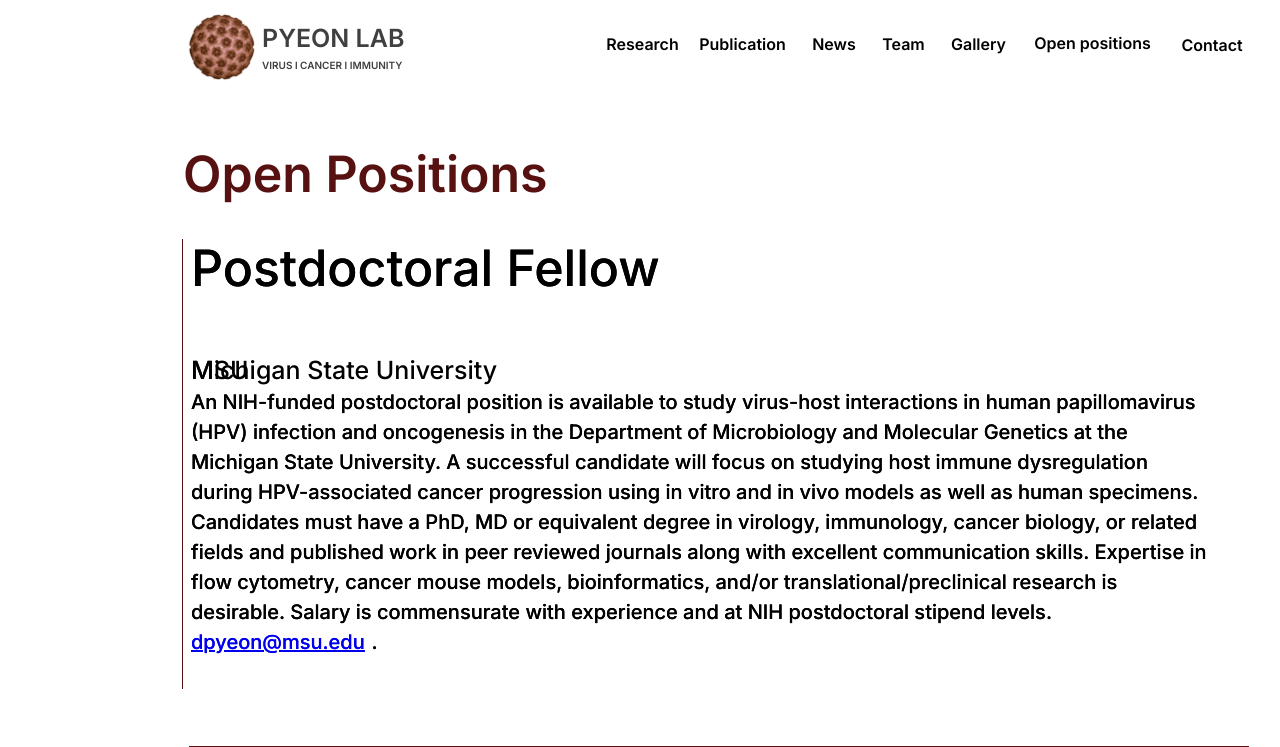
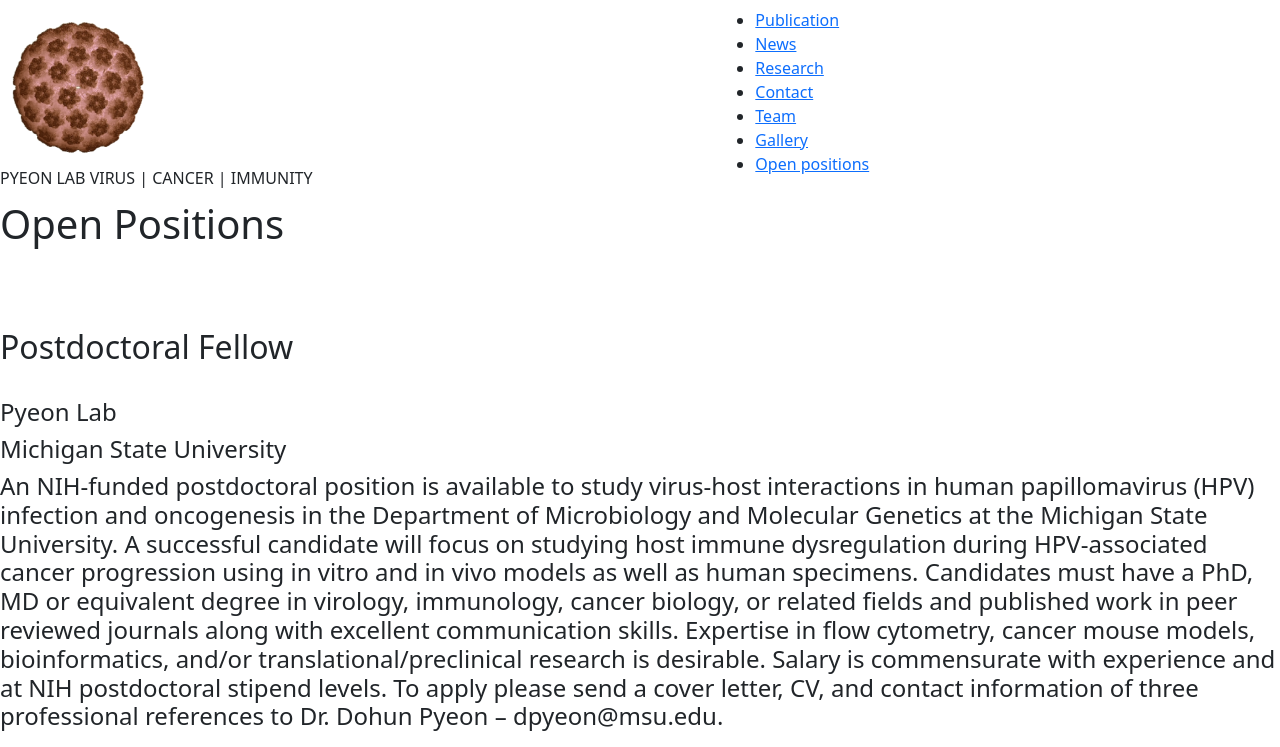
Before and after one commit to 10kw09/templates, a Django app: page / in a window 1280 px wide; the page is wider, and only the part inside the window is pictured. Shown: the top 747 px of that part. Run offline with Django 5.2, Linux system fonts and the light colour scheme; data comes from the database, SQL or seed files in the repository; both versions use the stored data as it was after the commit; some libraries are stand-ins or nearby versions.

Commit message:
2024/04/30

```diff
--- a/static/css/style.css
+++ b/static/css/style.css
@@ -30,16 +30,16 @@
 .open-position .line {
   position: absolute;
   width: 1px;
-  height: 450px;
-  top: 239px;
+  height: 500px;
+  top: 212px;
   left: 182px;
   object-fit: cover;
 }
 
 .open-position .text-wrapper-2 {
-  position: absolute;
+  position: relative;
   width: 478px;
-  top: 238px;
+  top: 200px;
   left: 191px;
   font-family: "Inter", Helvetica;
   font-weight: 500;
@@ -51,17 +51,18 @@
 }
 
 .open-position .pyeon-lab-michigan {
-  position: absolute;
+  position: relative;
   width: 1020px;
-  top: 355px;
+  top: 200px;
   left: 191px;
   font-family: "Inter", Helvetica;
   font-weight: 500;
   color: #000000;
-  font-size: 25px;
+  font-size: 20px;
   letter-spacing: 0;
   line-height: normal;
 }
+[포지션 부분 변경]
 
 .open-position .span {
   font-family: "Inter", Helvetica;
@@ -72,7 +73,7 @@
 }
 
 .open-position .text-wrapper-3 {
-  font-size: 20px;
+  font-size: 16px;
   margin-bottom: 20px;
 }
 
--- a/templates/open_positions.html
+++ b/templates/open_positions.html
@@ -1,103 +1,91 @@
-<!DOCTYPE html>
-{% load static %}
-
-{% block css %}
-<link rel="stylesheet" type="text/css" href="{% static 'css/chatbot.css' %}">
-{% endblock %}
-
-{% block script %}
-{% endblock %}
-<html>
+<!doctype html>
+<html lang="en">
   <head>
-    <meta charset="utf-8" />
-    <link rel="stylesheet" href="{% static 'css/globals.css' %}" />
-    <link rel="stylesheet" href="{% static 'css/styleguide.css' %}" />
-    <link rel="stylesheet" href="{% static 'css/style.css' %}" />
+    <meta charset="utf-8">
+    <meta name="viewport" content="width=device-width, initial-scale=1">
+    <title>Bootstrap demo</title>
+    <link href="https://cdn.jsdelivr.net/npm/bootstrap@5.3.3/dist/css/bootstrap.min.css" rel="stylesheet" integrity="sha384-QWTKZyjpPEjISv5WaRU9OFeRpok6YctnYmDr5pNlyT2bRjXh0JMhjY6hW+ALEwIH" crossorigin="anonymous">
+    <link rel="stylesheet" href="open_positions.css" />
   </head>
   <body>
-    <div class="open-position">
-      <div class="div">
-        <div class="text-wrapper">Open Positions</div>
-        <img class="line" src="{% static 'img/line-13.svg' %}" />
-        {% for position in open_positions %}
-        <div class="text-wrapper-2">{{ position.position }}</div>
-        <p class="pyeon-lab-michigan">
-          <span class="span">{{ position.location }}<br /></span>
-          <span class="text-wrapper-3">{{ position.description }}</span>
-          <a href="mailto:dpyeon@msu.edu" target="_blank" rel="noopener noreferrer"
-            ><span class="text-wrapper-4">dpyeon@msu.edu</span></a
-          >
-          <span class="text-wrapper-3">.</span>
-        </p>
-        {% endfor %}
-        <div class="overlap">
-          <div class="component">
-            <div class="publication"><div class="text-wrapper-5">Publication</div></div>
-            <div class="news"><div class="text-wrapper-5">News</div></div>
-            <div class="research"><div class="text-wrapper-5">Research</div></div>
-            <div class="contact"><div class="text-wrapper-5">Contact</div></div>
-            <div class="team"><div class="text-wrapper-5">Team</div></div>
-            <div class="gallery"><div class="text-wrapper-5">Gallery</div></div>
-            <div class="div-wrapper"><div class="text-wrapper-5">Open positions</div></div>
-          </div>
-          <div class="group">
-            <img class="pyeon-lab-logo" src="{% static 'img/pyeon-lab-logo-3-1-1-2.png' %}" />
-            <div class="overlap-group">
-              <div class="text-wrapper-6">PYEON LAB</div>
-              <p class="p">VIRUS l CANCER l IMMUNITY</p>
+    <div class="header">
+      <nav class="navbar">
+          <div class="brand">
+              <img src="../../img/pyeon-lab-logo-3-1-1-2.png" class="logo">
+              <div class="brand-info">
+                  <span class="title">PYEON LAB</span>
+                  <span class="subtitle">VIRUS | CANCER | IMMUNITY</span>
                 </div>
           </div>
+          <ul class="nav-menu">
+            <li><a href="#">Publication</a></li>
+            <li><a href="#">News</a></li>
+            <li><a href="#">Research</a></li>
+            <li><a href="#">Contact</a></li>
+            <li><a href="#">Team</a></li>
+            <li><a href="#">Gallery</a></li>
+            <li><a href="#">Open positions</a></li>
+          </ul>
+          <div class="dropdown-icon">
+            <div class="line"></div>
+            <div class="line"></div>
+            <div class="line"></div>
           </div>
-        <div class="overlap-2">
-          <div class="group-2">
-            <div class="group-3">
-              <div class="text-wrapper-7">Column One</div>
-              <div class="menu-item"><div class="menu-item-2">Twenty One</div></div>
-              <div class="menu-item-3"><div class="menu-item-2">Twenty One</div></div>
-              <div class="menu-item-4"><div class="menu-item-2">Twenty One</div></div>
-              <div class="menu-item-5"><div class="menu-item-2">Twenty One</div></div>
+        </nav>
     </div>
-            <div class="group-4">
-              <div class="text-wrapper-7">Column One</div>
-              <div class="menu-item"><div class="menu-item-2">Twenty One</div></div>
-              <div class="menu-item-3"><div class="menu-item-2">Twenty One</div></div>
-              <div class="menu-item-4"><div class="menu-item-2">Twenty One</div></div>
-              <div class="menu-item-5"><div class="menu-item-2">Twenty One</div></div>
+
+    <header class="align-center">
+      <h1 class="title2">Open Positions</h1>
+      <div class="underline"></div>
+      <br/>
+      <br/>
+      <br/>
+    </header>
+
+    <div class="how-section1">
+        <h2> Postdoctoral Fellow</h2>
+        <br/>
+        <h4>Pyeon Lab</h4>
+        <h4>Michigan State University</h4>
+        <h4>An NIH-funded postdoctoral position is available to study virus-host interactions in human papillomavirus (HPV) infection and oncogenesis in the Department of Microbiology and Molecular Genetics at the Michigan State University. A successful candidate will focus on studying host immune dysregulation during HPV-associated cancer progression using in vitro and in vivo models as well as human specimens. Candidates must have a PhD, MD or equivalent degree in virology, immunology, cancer biology, or related fields and published work in peer reviewed journals along with excellent communication skills. Expertise in flow cytometry, cancer mouse models, bioinformatics, and/or translational/preclinical research is desirable. Salary is commensurate with experience and at NIH postdoctoral stipend levels.
+            To apply please send a cover letter, CV, and contact information of three professional references to Dr. Dohun Pyeon – dpyeon@msu.edu.</h4>
     </div>
-            <div class="group-5">
-              <div class="text-wrapper-7">Column One</div>
-              <div class="menu-item"><div class="menu-item-2">Twenty One</div></div>
-              <div class="menu-item-3"><div class="menu-item-2">Twenty One</div></div>
-              <div class="menu-item-4"><div class="menu-item-2">Twenty One</div></div>
-              <div class="menu-item-5"><div class="menu-item-2">Twenty One</div></div>
+
+    <div class="footer">
+        <!-- <div class="underline"></div> -->
+        <br/>
+        <div class="footer-image">
+            <img src="../../img/msu_logo.png" class="footer-img rounded" alt="...">
+            <img src="../../img/chm_logo.png" class="footer-img rounded" alt="...">
+            <img src="../../img/cancer_logo.png" class="footer-img rounded" alt="...">
+            <img src="../../img/mgi_logo.png" class="footer-img rounded" alt="...">
+            <img src="../../img/ford.png" class="footer-img rounded" alt="...">
         </div>
-            <div class="group-6">
-              <div class="text-wrapper-7">Column One</div>
-              <div class="menu-item"><div class="menu-item-2">Twenty One</div></div>
-              <div class="menu-item-3"><div class="menu-item-2">Twenty One</div></div>
-              <div class="menu-item-4"><div class="menu-item-2">Twenty One</div></div>
-              <div class="menu-item-5"><div class="menu-item-2">Twenty One</div></div>
-            </div>
-            <div class="overlap-group-2">
-              <div class="menu">
-                <div class="menu-item-6"><div class="menu-item-2">Eleven</div></div>
-                <div class="menu-item-6"><div class="menu-item-2">Twelve</div></div>
-                <div class="menu-item-6"><div class="menu-item-2">Thirteen</div></div>
-              </div>
-              <p class="text-wrapper-8">CompanyName @ 202X. All rights reserved.</p>
-            </div>
-            <img class="rectangle" src="{% static 'img/rectangle-11.svg' %}" />
-            <img class="img" src="{% static 'img/rectangle-11.svg' %}" />
-          </div>
-          <div class="group-7">
-            <img class="pyeon-lab-logo" src="{% static 'img/pyeon-lab-logo-3-1-1-2.png' %}" />
-            <div class="overlap-group">
-              <div class="text-wrapper-6">PYEON LAB</div>
-              <p class="p">VIRUS l CANCER l IMMUNITY</p>
+        <br/>
+            <div class="bottom-brand">
+                <img src="../../img/pyeon-lab-logo-3-1-1-2.png" class="logo">
+                <div class="brand-info">
+                    <span class="title">PYEON LAB</span>
+                    <span class="subtitle">VIRUS | CANCER | IMMUNITY</span>
                   </div>
             </div>
+            <ul class="bottom-nav-menu">
+              <li><a href="#">Publication</a></li>
+              <li><a href="#">News</a></li>
+              <li><a href="#">Research</a></li>
+              <li><a href="#">Contact</a></li>
+              <li><a href="#">Team</a></li>
+              <li><a href="#">Gallery</a></li>
+              <li><a href="#">Open positions</a></li>
+            </ul>
+            <div class="bottom-dropdown-icon">
+              <div class="line"></div>
+              <div class="line"></div>
+              <div class="line"></div>
             </div>
       </div>
-    </div>
+
+
+    <script src="https://cdn.jsdelivr.net/npm/bootstrap@5.3.3/dist/js/bootstrap.bundle.min.js" integrity="sha384-YvpcrYf0tY3lHB60NNkmXc5s9fDVZLESaAA55NDzOxhy9GkcIdslK1eN7N6jIeHz" crossorigin="anonymous"></script>
     </body>
     </html>
```
Also changed, not shown: db.sqlite3. Lines whose indentation alone changed are shown as unchanged.
